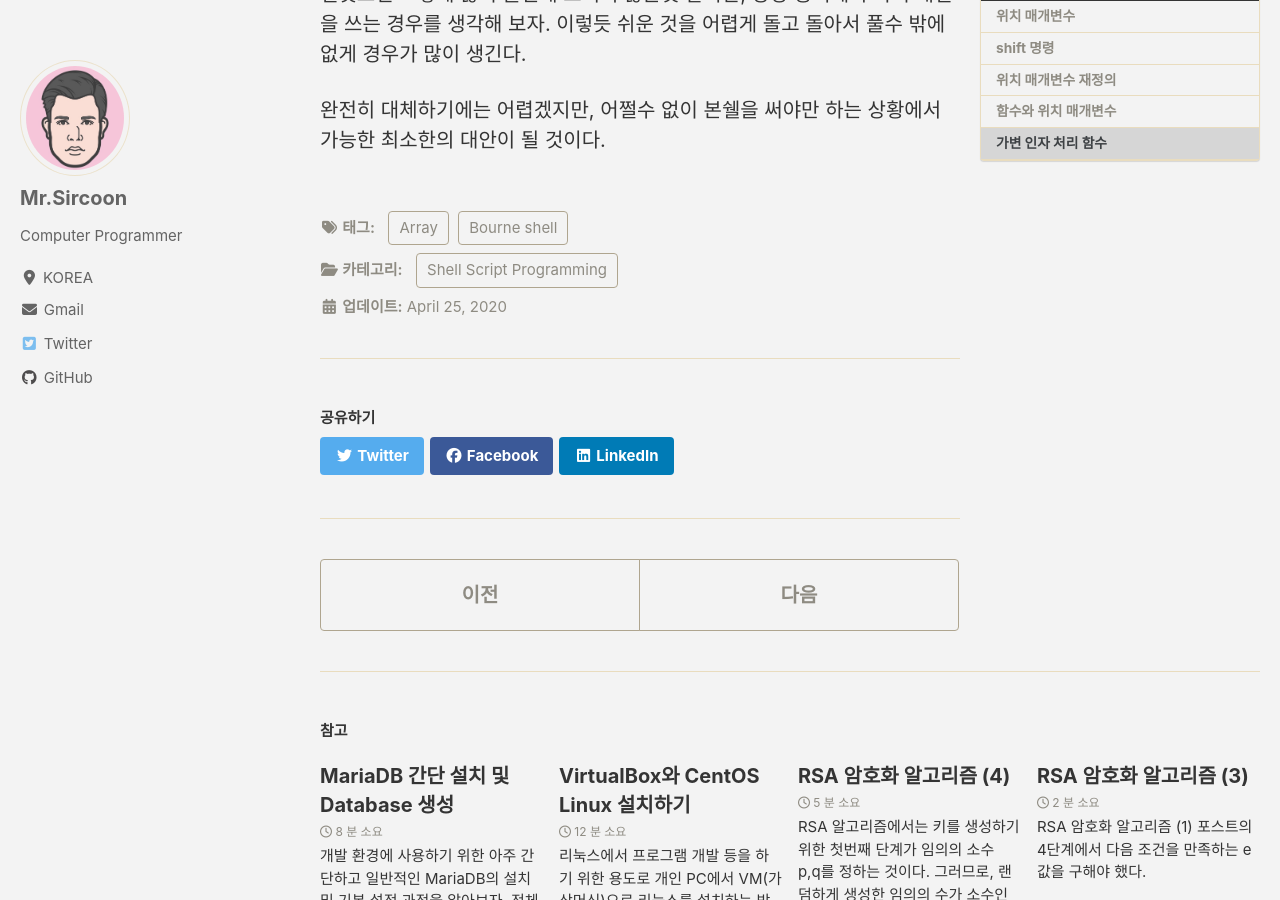
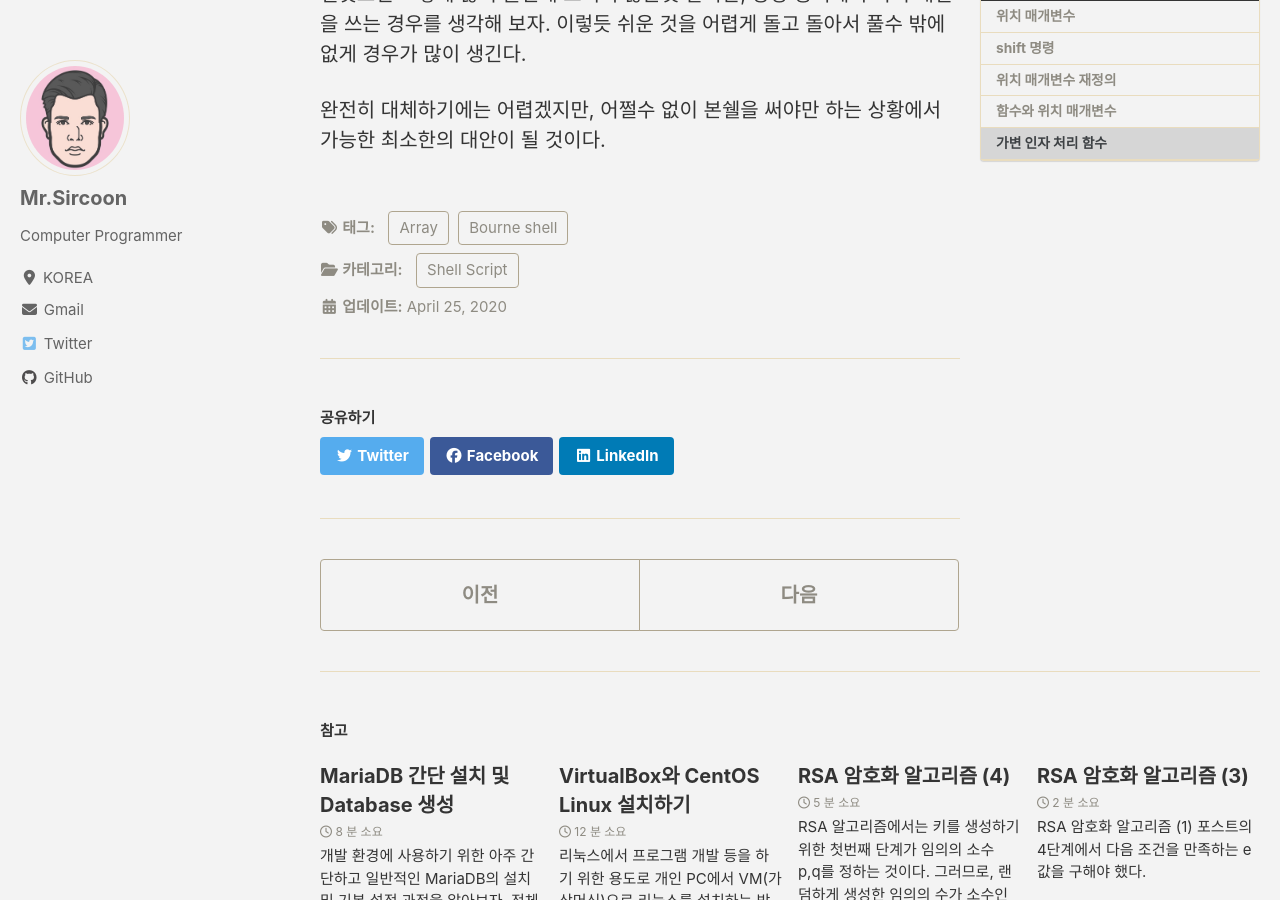
Before and after one commit to mrsoulware/mrsoulware.github.io, a Jekyll site: the page built from _posts/2020/2020-04-25-bourne-sh-array.md, in a window 1280 px wide and 900 px high, scrolled down 6394 px. Built offline with Jekyll 4.4.1, drawn with Linux system fonts in a browser that asks for light colours; cached includes are drawn as plain includes; nearby versions of some CDN libraries.

Commit message:
rename category

```diff
--- a/_posts/2020/2020-04-25-bourne-sh-array.md
+++ b/_posts/2020/2020-04-25-bourne-sh-array.md
@@ -1,7 +1,7 @@
 ---
 title: Bourne shell에서 Array 처리 방법
 categories:
-  - Shell Script Programming
+  - Shell Script
 tags:
   - Bourne shell
   - Array
```
